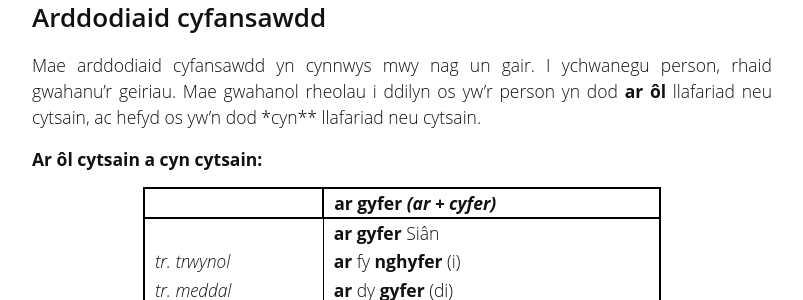
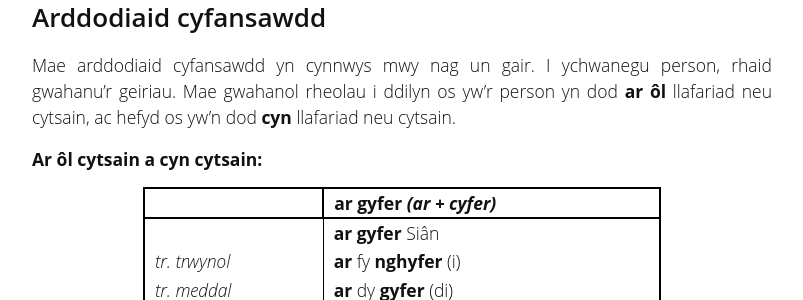
Before and after one commit to geraintpalmer/gloywi, a Jekyll site: the page built from _pynciau/arddodiaid/index.md, in a window 1280 px wide and 900 px high, scrolled down 1891 px. Shown: the part 181-481 px from the top of the window, without its empty margins (238-1041 px from the left). Built offline with Jekyll 4.4.1, drawn with Linux system fonts in a browser that asks for light colours.

Commit message:
trwsio synax sydd wedi torri

```diff
--- a/_pynciau/arddodiaid/index.md
+++ b/_pynciau/arddodiaid/index.md
@@ -101,7 +101,7 @@ Enghreifftiau:
 
 Mae arddodiaid cyfansawdd yn cynnwys mwy nag un gair.
 I ychwanegu person, rhaid gwahanu'r geiriau.
-Mae gwahanol rheolau i ddilyn os yw'r person yn dod **ar ôl** llafariad neu cytsain, ac hefyd os yw'n dod *cyn** llafariad neu cytsain.
+Mae gwahanol rheolau i ddilyn os yw'r person yn dod **ar ôl** llafariad neu cytsain, ac hefyd os yw'n dod **cyn** llafariad neu cytsain.
 
 **Ar ôl cytsain a cyn cytsain:**
 
```
